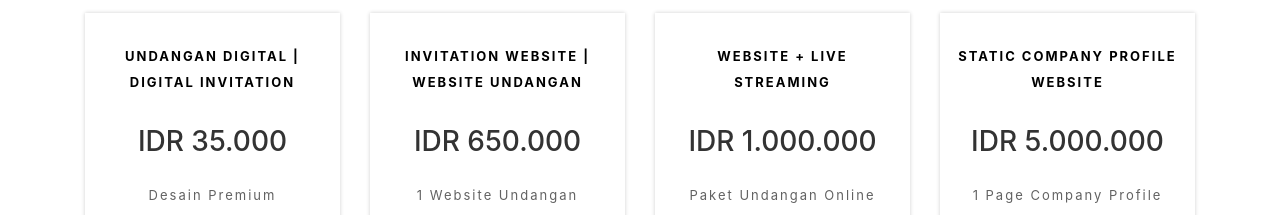
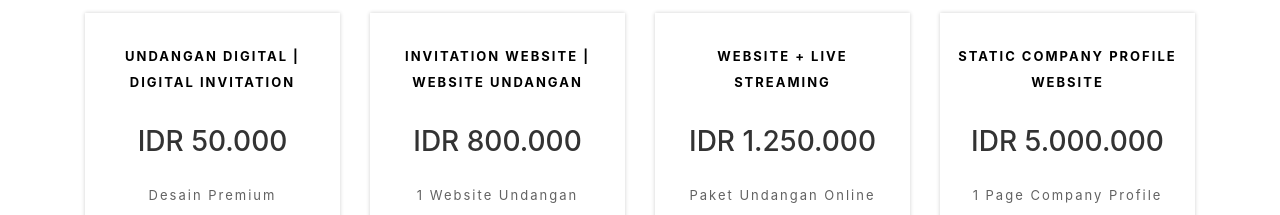
Before and after one commit to aetheldesign/webindex, a plain HTML site: page index.html in a window 1280 px wide. Shown: the part 4180-4395 px from the top of the page. Drawn offline with nearby package versions, Linux system fonts and the light colour scheme.

Commit message:
Update index.html

```diff
--- a/index.html
+++ b/index.html
@@ -377,7 +377,7 @@
           <div class="block-pricing">
             <div class="table">
               <h4>Undangan Digital | Digital Invitation</h4>
-              <h3>IDR 35.000</h3>
+              <h3>IDR 50.000</h3>
               <ul class="list-unstyled">
                 <li>Desain Premium</li>
                 <li>Revisi Tidak Terbatas (Font, Warna, Background)</li>
@@ -396,7 +396,7 @@
           <div class="block-pricing">
             <div class="table">
               <h4>Invitation Website | Website Undangan</h4>
-              <h3>IDR 650.000</h3>
+              <h3>IDR 800.000</h3>
               <ul class="list-unstyled">
                 <li>1 website undangan</li>
                 <li>Gratis domain .com (1 tahun)</li>
@@ -416,7 +416,7 @@
           <div class="block-pricing">
             <div class="table">
               <h4>Website + Live Streaming</h4>
-              <h3>IDR 1.000.000</h3>
+              <h3>IDR 1.250.000</h3>
               <ul class="list-unstyled">
                 <li>Paket Undangan Online</li>
                 <li>Gratis 1 Desain Undangan</li>
```
